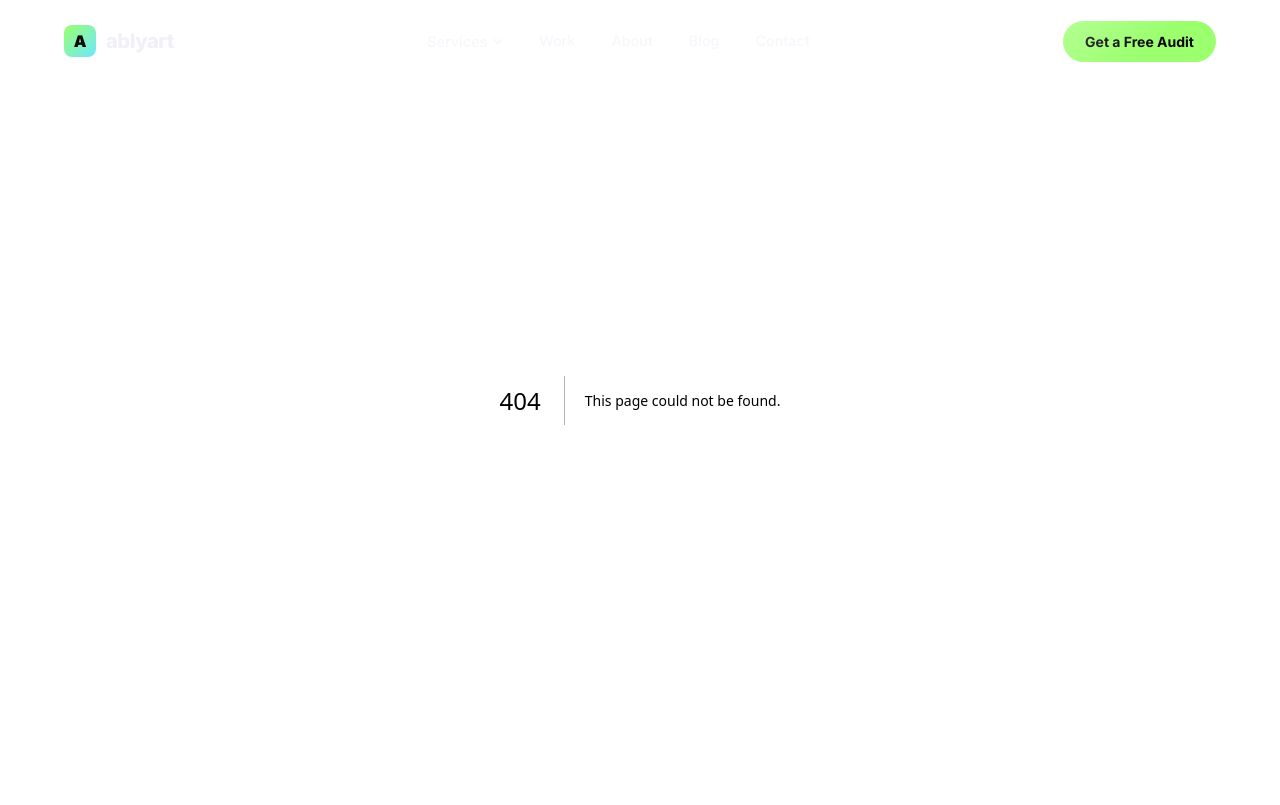
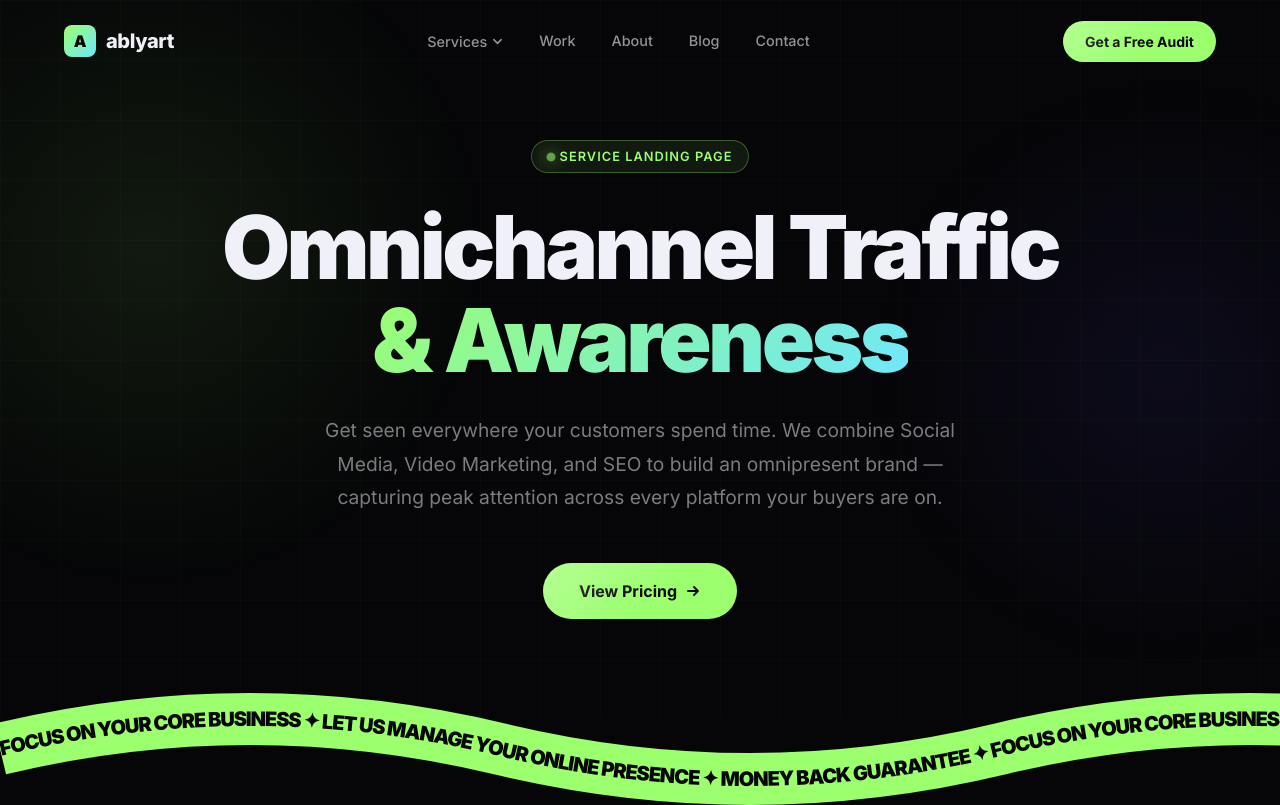
Before and after one commit to einfoengine/ablyart, a Next.js app: page /services/omnichannel-traffic in a window 1280 px wide. Before the commit this address had no page. Shown: the top 805 px of the page. Built offline with nearby package versions, Linux system fonts and the light colour scheme.

Commit message:
Omnichannel page in progress 1

```diff
--- /dev/null
+++ b/src/app/services/omnichannel-traffic/page.tsx
@@ -0,0 +1,12 @@
+import type { Metadata } from "next";
+import OmnichannelPageClient from "@/components/OmnichannelPageClient";
+
+export const metadata: Metadata = {
+  title: "Omnichannel Traffic & Awareness — ablyart",
+  description:
+    "Get seen everywhere your customers spend time. We combine Social Media, Video Marketing, and SEO to build an omnipresent brand.",
+};
+
+export default function OmnichannelPage() {
+  return <OmnichannelPageClient />;
+}
--- /dev/null
+++ b/src/components/OmnichannelPageClient.tsx
@@ -0,0 +1,139 @@
+"use client";
+
+import { useRef } from "react";
+import { motion, useInView } from "framer-motion";
+import PricingSection from "@/components/PricingSection";
+import TestimonialsSection from "@/components/TestimonialsSection";
+import AgitationSection from "@/components/AgitationSection";
+import ValueFocusSection from "@/components/ValueFocusSection";
+
+function HeroSection() {
+  const ref = useRef<HTMLDivElement>(null);
+  const inView = useInView(ref, { once: true, margin: "-80px" });
+
+  return (
+    <section
+      ref={ref}
+      style={{
+        position: "relative",
+        paddingTop: "140px",
+        paddingBottom: "100px",
+        overflow: "hidden",
+      }}
+    >
+      <div className="hero-blob-1" style={{ opacity: 0.55 }} />
+      <div className="hero-blob-2" style={{ opacity: 0.4 }} />
+      <div
+        style={{
+          position: "absolute",
+          inset: 0,
+          backgroundImage: `
+            linear-gradient(rgba(155,255,110,0.025) 1px, transparent 1px),
+            linear-gradient(90deg, rgba(155,255,110,0.025) 1px, transparent 1px)
+          `,
+          backgroundSize: "60px 60px",
+          pointerEvents: "none",
+        }}
+      />
+
+      <div style={{ position: "relative", zIndex: 2, maxWidth: "900px", margin: "0 auto", padding: "0 24px", textAlign: "center" }}>
+        <motion.div
+          initial={{ opacity: 0, y: 30 }}
+          animate={inView ? { opacity: 1, y: 0 } : {}}
+          transition={{ duration: 0.7, ease: [0.22, 1, 0.36, 1] }}
+        >
+          <div style={{ display: "flex", justifyContent: "center", marginBottom: "28px" }}>
+            <span className="tag-pill">
+              <span className="glow-dot" style={{ backgroundColor: "#9bff6e", boxShadow: "0 0 10px #9bff6e" }} />
+              Service Landing Page
+            </span>
+          </div>
+        </motion.div>
+
+        <motion.h1
+          initial={{ opacity: 0, y: 40 }}
+          animate={inView ? { opacity: 1, y: 0 } : {}}
+          transition={{ duration: 0.7, delay: 0.1, ease: [0.22, 1, 0.36, 1] }}
+          style={{
+            fontSize: "clamp(2.8rem, 7vw, 5.5rem)",
+            fontWeight: 900,
+            letterSpacing: "-0.04em",
+            lineHeight: 1.05,
+            marginBottom: "28px",
+            color: "#f0f0f8",
+          }}
+        >
+          Omnichannel Traffic <br />
+          <span className="gradient-text">& Awareness</span>
+        </motion.h1>
+
+        <motion.p
+          initial={{ opacity: 0, y: 30 }}
+          animate={inView ? { opacity: 1, y: 0 } : {}}
+          transition={{ duration: 0.7, delay: 0.2, ease: [0.22, 1, 0.36, 1] }}
+          style={{
+            color: "rgba(240,240,248,0.5)",
+            fontSize: "clamp(1rem, 2.5vw, 1.2rem)",
+            maxWidth: "680px",
+            margin: "0 auto 48px",
+            lineHeight: 1.75,
+          }}
+        >
+          Get seen everywhere your customers spend time. We combine Social Media, Video Marketing, and SEO to build an omnipresent brand — capturing peak attention across every platform your buyers are on.
+        </motion.p>
+
+        <motion.div
+          initial={{ opacity: 0, y: 20 }}
+          animate={{ opacity: 1, y: 0 }}
+          transition={{ duration: 0.7, delay: 0.3, ease: [0.22, 1, 0.36, 1] }}
+          style={{ display: "flex", gap: "16px", justifyContent: "center", flexWrap: "wrap" }}
+        >
+          <a
+            href="#pricing"
+            className="btn-glow"
+            style={{
+              padding: "16px 36px",
+              fontSize: "1rem",
+              fontWeight: 700,
+              textDecoration: "none",
+              display: "inline-flex",
+              alignItems: "center",
+              gap: "8px",
+            }}
+          >
+            View Pricing
+            <svg width="16" height="16" viewBox="0 0 16 16" fill="none">
+              <path d="M3 8h10M9 4l4 4-4 4" stroke="currentColor" strokeWidth="1.8" strokeLinecap="round" strokeLinejoin="round" />
+            </svg>
+          </a>
+        </motion.div>
+      </div>
+    </section>
+  );
+}
+
+export default function OmnichannelPageClient() {
+  return (
+    <main style={{ minHeight: "100vh" }}>
+      <HeroSection />
+
+      {/* Wavy Marquee SVG */}
+      <div style={{ width: "100%", overflow: "hidden", position: "relative", zIndex: 10, marginTop: "-40px", marginBottom: "40px" }}>
+        <svg width="4000" height="140" viewBox="0 0 4000 140" style={{ display: "block" }}>
+          <path id="wavy-path-static" d="M 0 70 Q 250 10 500 70 T 1000 70 T 1500 70 T 2000 70 T 2500 70 T 3000 70 T 3500 70 T 4000 70" fill="none" stroke="var(--accent)" strokeWidth="52" />
+          <text fill="#060608" fontSize="20" fontWeight="900" letterSpacing="0.1em">
+            <textPath href="#wavy-path-static" startOffset="0" textLength="6000" dominantBaseline="central">
+              FOCUS ON YOUR CORE BUSINESS ✦ LET US MANAGE YOUR ONLINE PRESENCE ✦ MONEY BACK GUARANTEE ✦ FOCUS ON YOUR CORE BUSINESS ✦ LET US MANAGE YOUR ONLINE PRESENCE ✦ MONEY BACK GUARANTEE ✦ FOCUS ON YOUR CORE BUSINESS ✦ LET US MANAGE YOUR ONLINE PRESENCE ✦ MONEY BACK GUARANTEE ✦ FOCUS ON YOUR CORE BUSINESS ✦ LET US MANAGE YOUR ONLINE PRESENCE ✦ MONEY BACK GUARANTEE ✦ FOCUS ON YOUR CORE BUSINESS ✦ LET US MANAGE YOUR ONLINE PRESENCE ✦ MONEY BACK GUARANTEE ✦ FOCUS ON YOUR CORE BUSINESS ✦ LET US MANAGE YOUR ONLINE PRESENCE ✦ MONEY BACK GUARANTEE ✦
+              <animate attributeName="startOffset" from="0" to="-1000" dur="12s" repeatCount="indefinite" />
+            </textPath>
+          </text>
+        </svg>
+      </div>
+
+      <ValueFocusSection />
+      <AgitationSection />
+      <PricingSection />
+      <TestimonialsSection />
+    </main>
+  );
+}
--- a/src/components/ServicesMegaMenu.tsx
+++ b/src/components/ServicesMegaMenu.tsx
@@ -281,9 +281,8 @@ function DetailPanel({ service }: { service: (typeof coreServices)[number] }) {
           ))}
         </div>
 
-        {/* CTA link */}
         <a
-          href="#services"
+          href={`/services/${service.id}`}
           style={{
             marginTop: "20px",
             display: "inline-flex",
--- a/src/components/ServicesSection.tsx
+++ b/src/components/ServicesSection.tsx
@@ -306,12 +306,12 @@ function AccordionItem({
                 {service.description}
               </p>
               <a
-                href="#contact"
+                href={`/services/${service.id}`}
                 style={{ display: "inline-flex", alignItems: "center", gap: "8px", fontSize: "0.875rem", fontWeight: 700, color: service.color, textDecoration: "none", transition: "gap 0.2s" }}
                 onMouseEnter={(e) => { (e.currentTarget as HTMLElement).style.gap = "14px"; }}
                 onMouseLeave={(e) => { (e.currentTarget as HTMLElement).style.gap = "8px"; }}
               >
-                Start a project
+                View Service Details
                 <svg width="16" height="16" viewBox="0 0 16 16" fill="none">
                   <path d="M3 8h10M9 4l4 4-4 4" stroke="currentColor" strokeWidth="1.6" strokeLinecap="round" strokeLinejoin="round" />
                 </svg>
```
